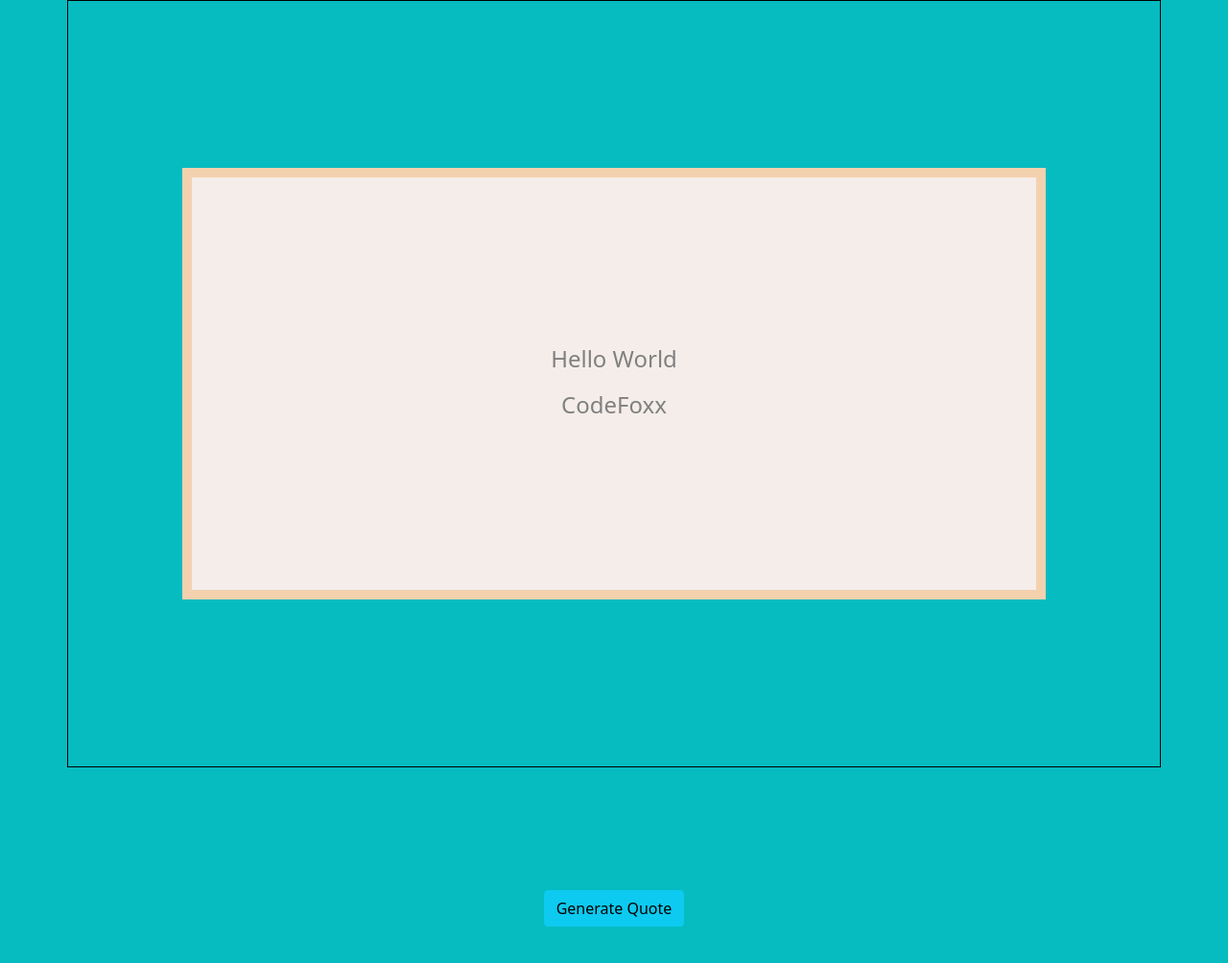
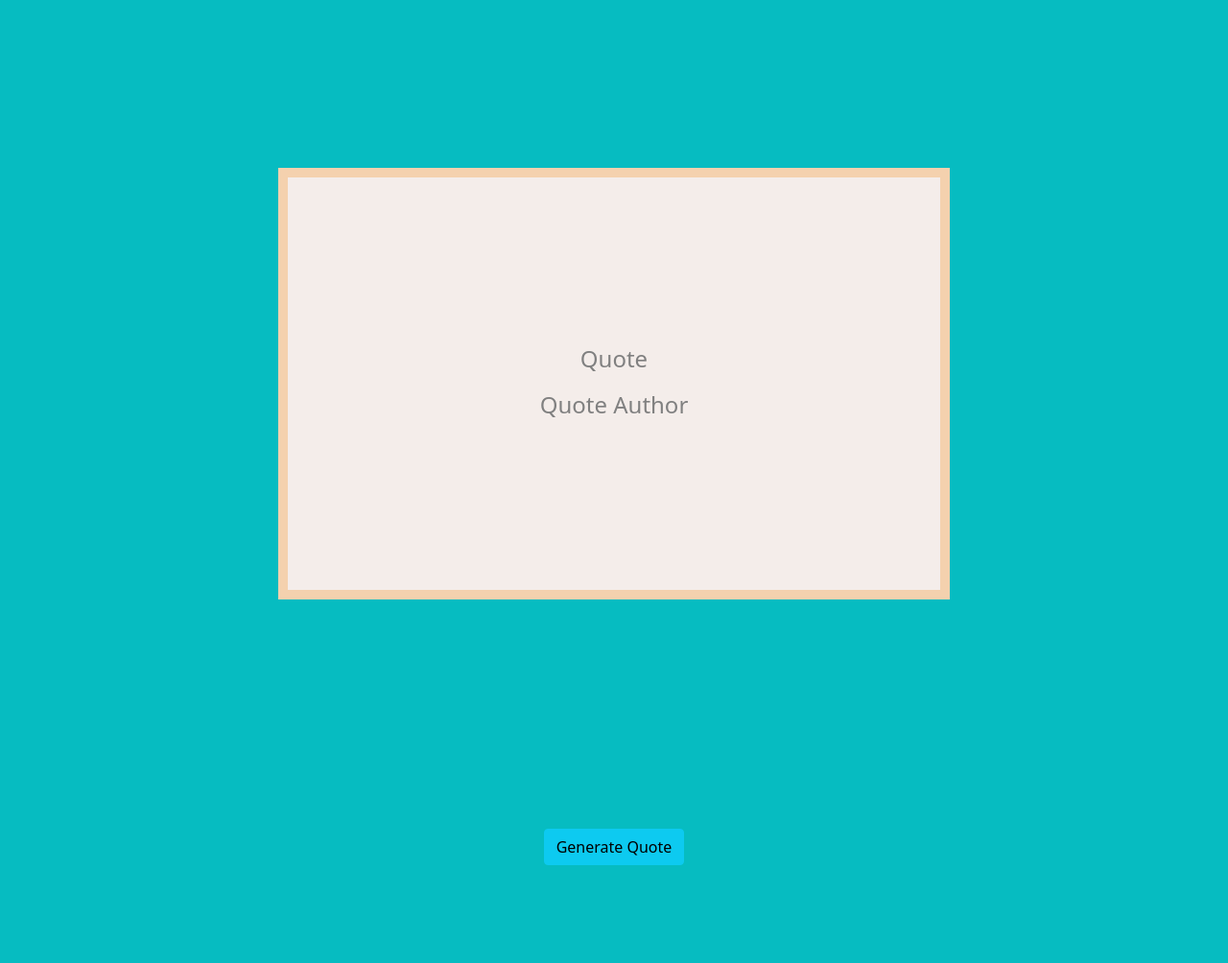
Before and after one commit to akanbifatimah/quote, a plain HTML site: page index.html in a window 1280 px wide. Shown: the whole page at 96% size. After the commit the page ends 966 px from the top, so only its background shows below. Drawn offline with nearby package versions, Linux system fonts and the light colour scheme.

Commit message:
added changes to the interface

```diff
--- a/index.html
+++ b/index.html
@@ -11,12 +11,12 @@
 <body>
     <div class="container">
         <div class="quote-box">
-            <p id="quote">Hello World</p>
-            <h3 id="author">CodeFoxx</h3>
+            <p id="quote">Quote</p>
+            <h3 id="author">Quote Author</h3>
         </div>
 
     </div>
-    <div style='text-align: center; margin: 10%;'>
+    <div style='text-align: center; margin: 5%;'>
         <button type="button" id="btn" onClick='getQuote()' class="btn btn-info">Generate Quote</button>
     </div>
     <script src="index.js"></script>
--- a/style.css
+++ b/style.css
@@ -3,7 +3,6 @@ body{
 
 }
 .container{
-    border: 1px solid black;
     height: 100vh;
     width: 95%;
     display: flex;
@@ -12,7 +11,7 @@ body{
     border: 10px solid #f4d1ae;
     background: #f4edea;
     height: 450px;
-    width: 900px;
+    width: 700px;
     margin: auto;
     display: flex;
     align-items: center;
```
